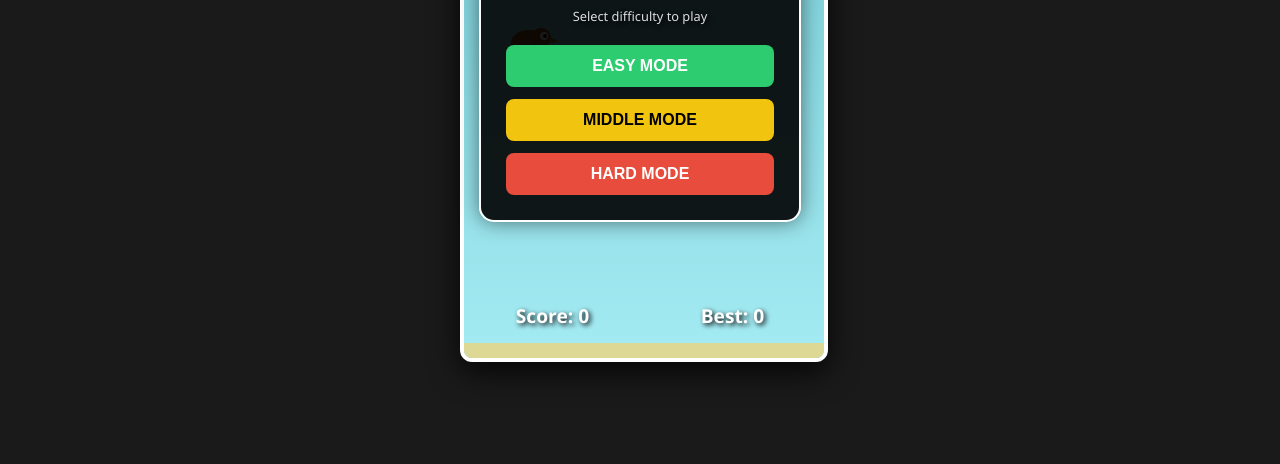
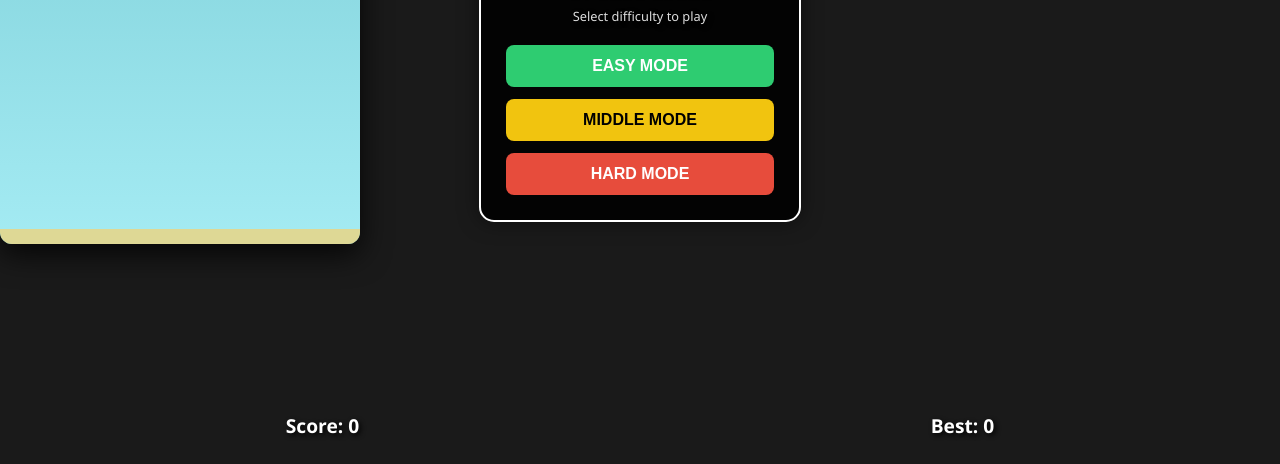
Before and after one commit to Badalsha57/Flappy-Bird-Game, a plain HTML site: page index.html in a window 1280 px wide. Shown: the part 336-800 px from the top of the page. Drawn offline with Linux system fonts and the light colour scheme.

Commit message:
Update index.html

```diff
--- a/index.html
+++ b/index.html
@@ -11,9 +11,9 @@
     <meta name="apple-mobile-web-app-title" content="Flappy Sparrow">
 
     <style>
-        body { margin: 0; overflow: hidden; background: #1a1a1a; font-family: 'Segoe UI', sans-serif; display: flex; align-items: center; justify-content: center; height: 100vh; touch-action: manipulation; }
-        #game-container { position: relative; width: 360px; height: 580px; }
-        canvas { border: 4px solid #fff; border-radius: 12px; box-shadow: 0 10px 30px rgba(0,0,0,0.8); background-color: #70c5ce; cursor: pointer; display: block; }
+        body { margin: 0; overflow: hidden; background: #1a1a1a; font-family: 'Segoe UI', sans-serif; display: flex; align-items: center; justify-content: center; height: 100vh; width: 100vw; touch-action: manipulation; }
+        #game-container { position: relative; width: 100vw; height: 100vh; }
+        canvas { border: none; border-radius: 12px; box-shadow: 0 10px 30px rgba(0,0,0,0.8); background-color: #70c5ce; cursor: pointer; display: block; }
 
         /* Controls Styling */
         .top-controls { position: absolute; top: 15px; right: 15px; display: flex; gap: 10px; z-index: 100; }
@@ -262,4 +262,5 @@
         loop();
     </script>
 </body>
+
 </html>
```
